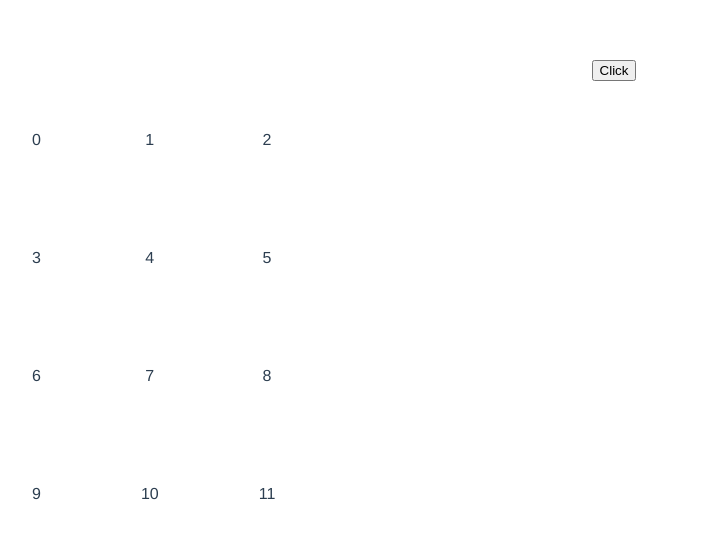
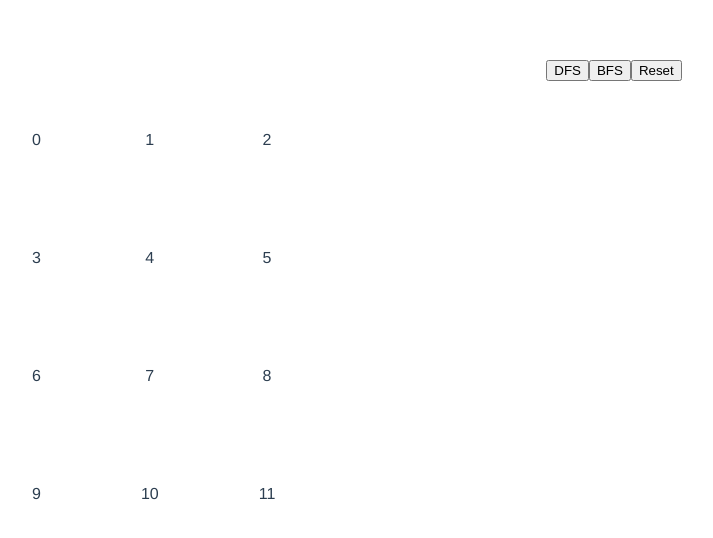
Before and after one commit to moonik/graph-algorithms-visualizer, a Vue app: page / in a window 1280 px wide. Shown: the top 538 px of the page, without its empty margins (26-739 px from the left). Built offline with nearby package versions, Linux system fonts and the light colour scheme.

Commit message:
refactoring

```diff
--- a/src/App.vue
+++ b/src/App.vue
@@ -1,11 +1,13 @@
 <template>
   <div id="app">
-    <button v-on:click="dfsSearch()">Click</button>
+    <button v-on:click="dfsSearch()">DFS</button>
+    <button v-on:click="bfsSearch()">BFS</button>
+    <button v-on:click="reset()">Reset</button>
     <table class="table table-bordered">
       <tbody>
         <tr v-for="row in rows" v-bind:key="row">
           <td v-for="col in cols[row]" v-bind:key="col">
-            <div class="visited" :style="{'-webkit-animation-delay': getDelay(col), 'animation-delay': getDelay(col)}" v-if="clicked && wasVisited(col)">{{ col }}</div>
+            <div class="visited" :style="setVisitedStyle(col)" v-if="clicked && wasVisited(col)">{{ col }}</div>
             <div v-else> {{ col }} </div>
           </td>
         </tr>
@@ -60,7 +62,16 @@ export default {
           this.graph.set(col, adj);
         }
       }
-      console.log(this.graph);
+    },
+
+    reset() {
+      this.clicked = false;
+      this.toColor = [];
+    },
+
+    setVisitedStyle(col) {
+      const delay = this.getDelay(col);
+      return {'-webkit-animation-delay': delay, 'animation-delay': delay};
     },
 
     dfsSearch() {
@@ -110,7 +121,6 @@ export default {
 
       while (this.toVisit.length > 0) {
         const v = this.toVisit.shift();
-        this.$set(this.toColor, this.index++, v);
         if (v === target) {
           return true;
         }
@@ -120,6 +130,7 @@ export default {
           if (!this.visited.has(u)) {
             this.toVisit.push(u);
             this.visited.add(u);
+            this.$set(this.toColor, this.index++, u);
           }
         }
       }
```
